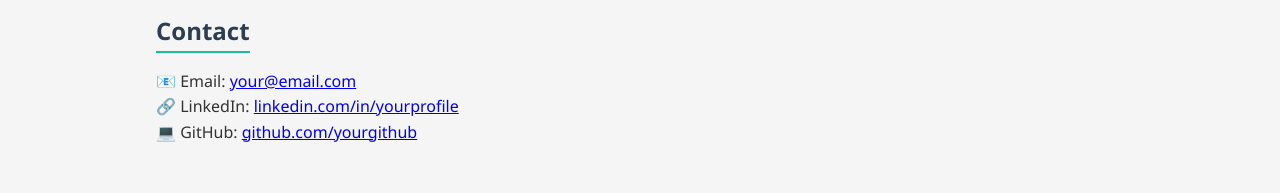
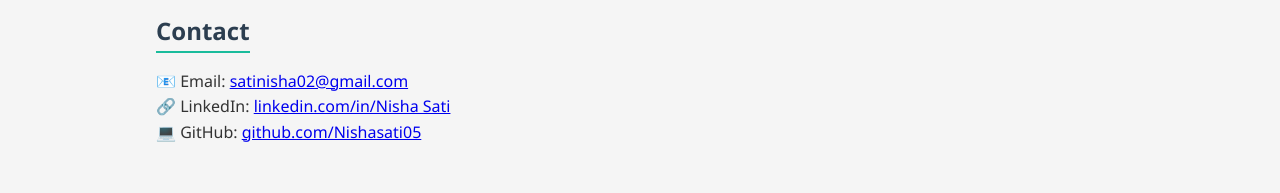
Before and after one commit to Nishasati05/Nishasati05, a plain HTML site: page index.html in a window 1280 px wide. Shown: the part 972-1165 px from the top of the page. Drawn offline with Linux system fonts and the light colour scheme.

Commit message:
Update index.html

```diff
--- a/index.html
+++ b/index.html
@@ -139,9 +139,9 @@
 
     <section id="contact" class="section">
       <h2>Contact</h2>
-      <p>📧 Email: <a href="mailto:your@email.com">your@email.com</a></p>
-      <p>🔗 LinkedIn: <a href="https://linkedin.com/in/yourprofile" target="_blank">linkedin.com/in/yourprofile</a></p>
-      <p>💻 GitHub: <a href="https://github.com/yourgithub" target="_blank">github.com/yourgithub</a></p>
+      <p>📧 Email: <a href="mailto:satinisha02@gmail.com">satinisha02@gmail.com</a></p>
+      <p>🔗 LinkedIn: <a href="https://www.linkedin.com/in/nisha-sati-3067222b2/" target="_blank">linkedin.com/in/Nisha Sati</a></p>
+      <p>💻 GitHub: <a href="https://github.com/Nishasati05" target="_blank">github.com/Nishasati05</a></p>
     </section>
   </div>
 
```
